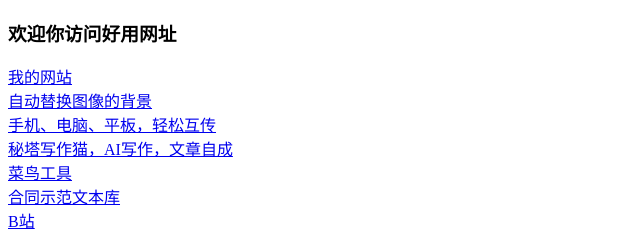
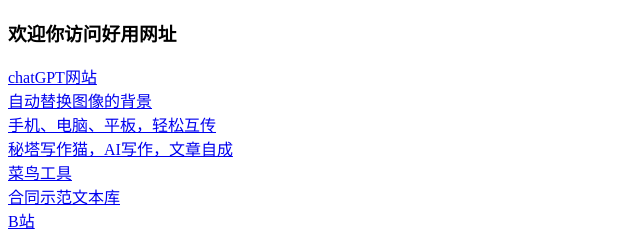
Before and after one commit to wozhanqiangtou/wozhanqiangtou.github.io, a plain HTML site: page index.html in a window 1280 px wide. Shown: the full height of the page, 0-640 px from the left. Drawn offline with Linux system fonts and the light colour scheme.

Commit message:
Add files via upload

```diff
--- a/index.html
+++ b/index.html
@@ -8,7 +8,7 @@
 </head>
 <body>
     <h3>欢迎你访问好用网址</h3>
-    <a href="https://wozhanqiangtou.github.io/">我的网站</a><br>
+    <a href="https://chat.wuguokai.cn/">chatGPT网站</a><br>
     <a href="https://bgsub.cn/">自动替换图像的背景</a><br>
     <a href="https://easychuan.cn/">手机、电脑、平板，轻松互传</a><br>
     <a href="https://xiezuocat.com/">秘塔写作猫，AI写作，文章自成</a><br>
```
